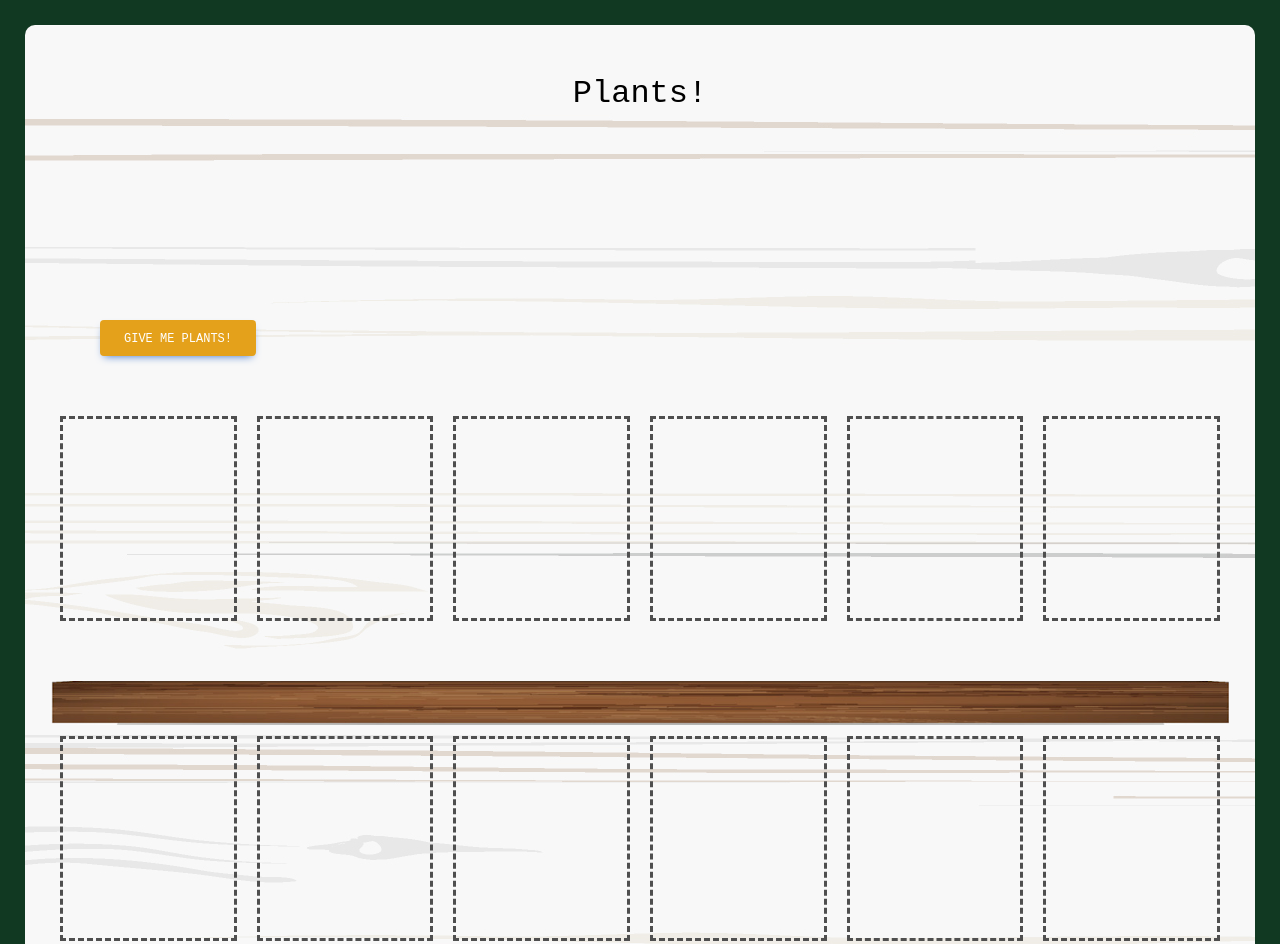
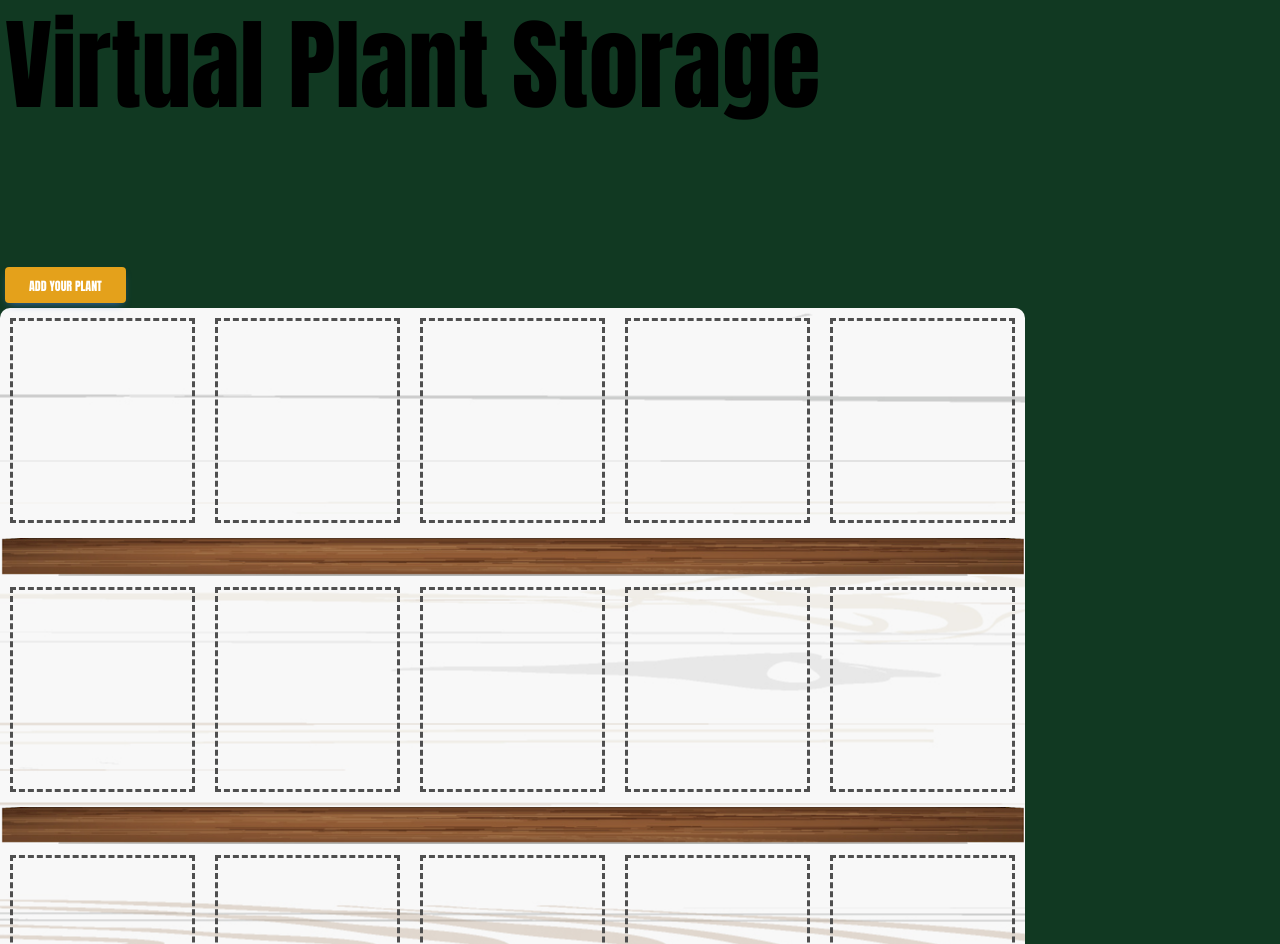
Before and after one commit to jackiebarry/plant-shelf, a plain HTML site: page index.html in a window 1280 px wide. Shown: the top 944 px of the page. Drawn offline with nearby package versions, Linux system fonts and the light colour scheme; no server answers.

Commit message:
styling changes

```diff
--- a/index.css
+++ b/index.css
@@ -1,14 +1,15 @@
 #body {
-  padding: 25px;
   background-color: rgb(17, 57, 34);
   height: 100%;
 }
 
 #backgroundImage {
-    padding: 25px;
     background-image: url(images/Vector_20180904_012.jpg);
+    background-attachment: fixed;
+    background-position: center;
     border-radius: 10px;
     height: 100%;
+    max-width: 1025px;
   }
 
 .plantBox{
@@ -26,26 +27,20 @@
 
 .shelf {
   padding: 1px;
-  padding-top: 50px;
+  padding-top: 5px;
   width: 100%;
 }
 
-#plantButton {
-  padding: 25px;
-  font-family: "Brush Script MT", "Lucinda Console", "Courier New", 'Courier New', Courier, monospace;
+#searchDropdown {
+  padding: 5px;
   font-size: 100px;
-}
-
-#searchDropdown {
-  padding: 50px;
-  font-size: 100px;
-  font-family: "Brush Script MT", "Lucinda Console", "Courier New", 'Courier New', Courier, monospace;
+  font-family: Impact, Haettenschweiler, 'Arial Narrow Bold', sans-serif;
 }
 
 .primary-header {
-padding: 25px;
-font-family: "Brush Script MT", "Lucinda Console", "Courier New", 'Courier New', Courier, monospace;
-font-size: 200%;
+padding: 5px;
+font-family: Impact, Haettenschweiler, 'Arial Narrow Bold', sans-serif;
+font-size: 100px;
 color: black;
-text-align: center;
+text-align: left;
 }
--- a/index.html
+++ b/index.html
@@ -14,9 +14,10 @@
 </head>
 
 <body id="body">
-    <div id="backgroundImage">
 
-        <h1 class="primary-header">Plants!</h1>
+    <div id="header">
+
+    <h1 class="primary-header">Virtual Plant Storage</h1>
 
         <div id="searchDropdown">
 
@@ -28,7 +29,7 @@
                 data-mdb-toggle="dropdown"
                 aria-expanded="false"
             >
-                Give Me Plants!
+                Add your Plant
             </a>
 
             <ul id="plantOptions" class="dropdown-menu dropdown-menu-left" aria-labelledby="navbarDropdownMenuLink">
@@ -45,11 +46,16 @@
 
         </div>
 
+    </div>
+
+    <div id="backgroundImage">
+
+
+
         <div class="shelves" id="shelves">
             <div class="shelfContainer" id="shelf1">
                 <div class="plantBoxes">
                     <div class="plantBox" id="box1"></div>
-                    <div class="plantBox"></div>
                     <div class="plantBox"></div>
                     <div class="plantBox"></div>
                     <div class="plantBox"></div>
@@ -65,14 +71,12 @@
                     <div class="plantBox"></div>
                     <div class="plantBox"></div>
                     <div class="plantBox"></div>
-                    <div class="plantBox"></div>
                 </div>
                 <img class="shelf" src="images/Screen Shot 2023-07-18 at 9.20.36 PM.png"/>
             </div>
 
             <div class="shelfContainer" id="shelf3">
                 <div class="plantBoxes">
-                    <div class="plantBox"></div>
                     <div class="plantBox"></div>
                     <div class="plantBox"></div>
                     <div class="plantBox"></div>
```
